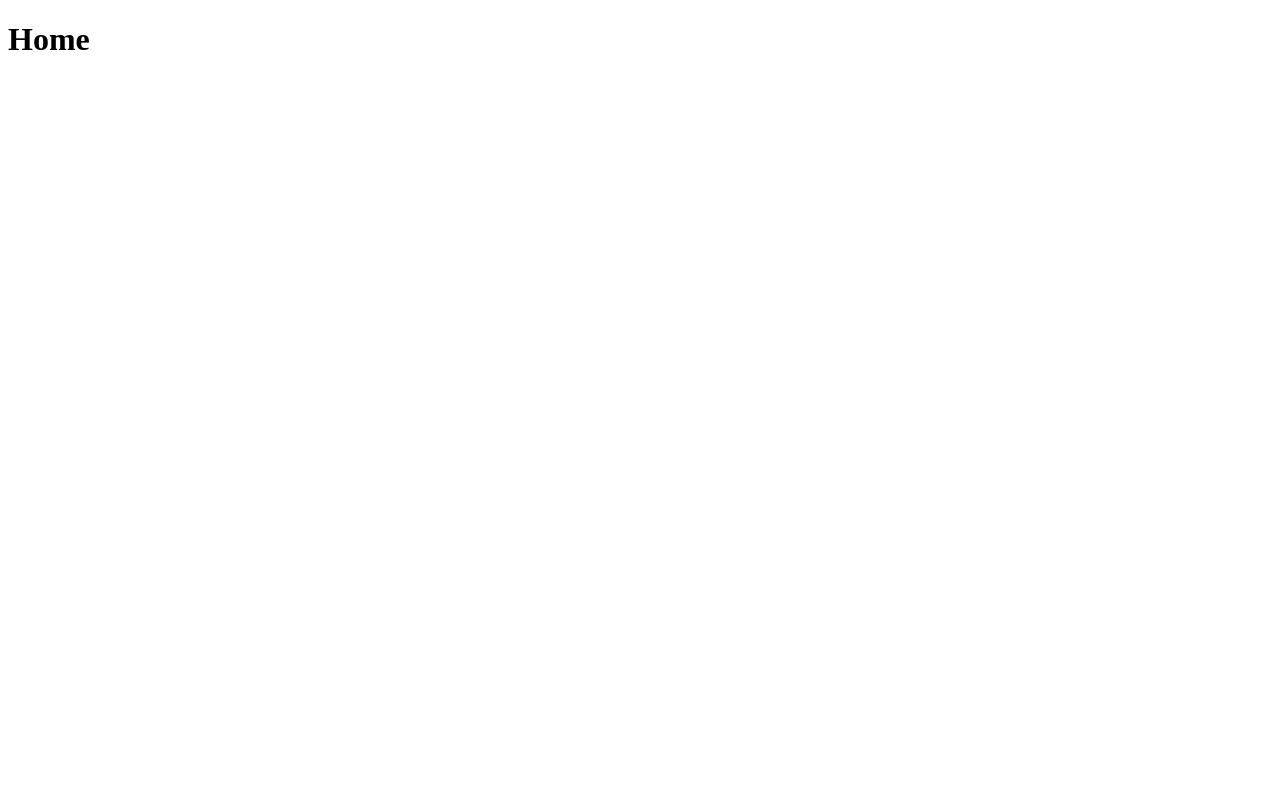
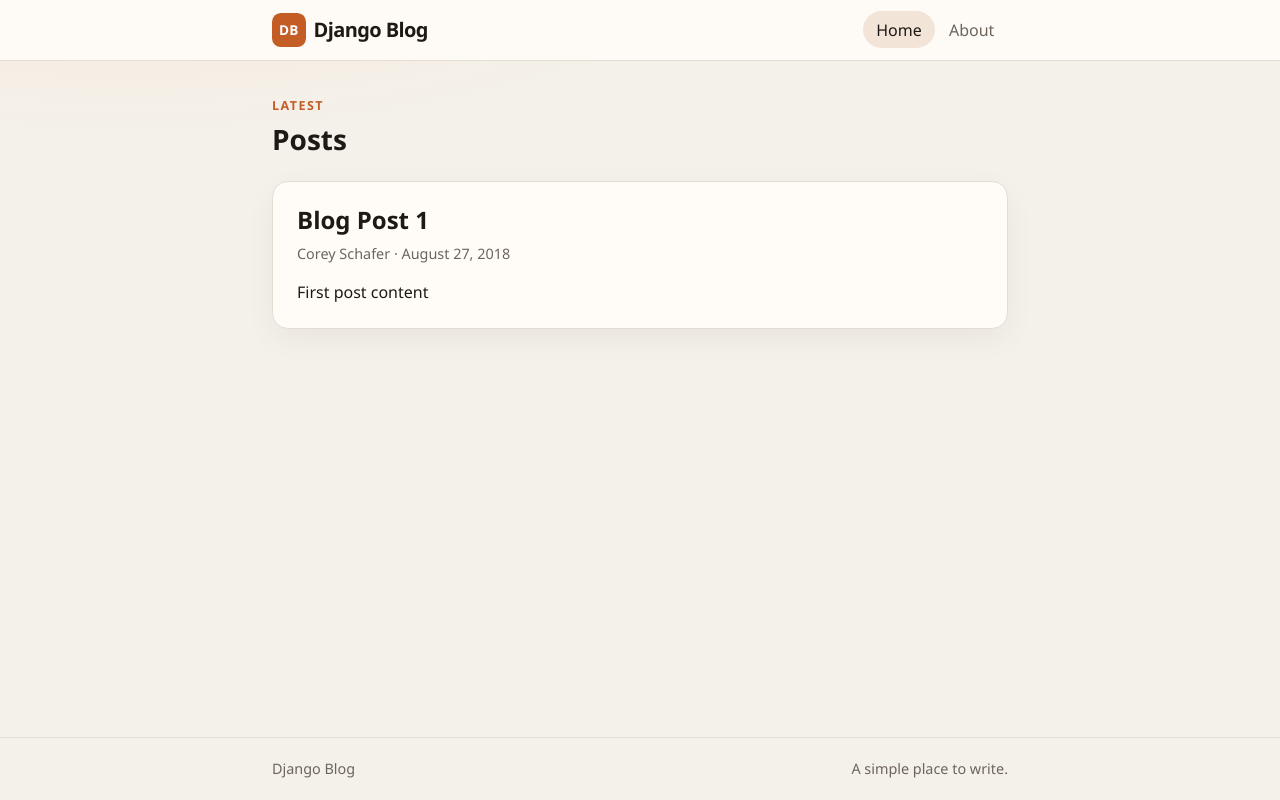
Before and after one commit to Lucas-Brandi/django, a Django app: page / in a window 1280 px wide. Before the commit the page is almost empty. Run offline with Django 5.2, Linux system fonts and the light colour scheme.

Commit message:
feat: gerando um layout para o blog

```diff
--- /dev/null
+++ b/django_project/blog/templates/blog/base.html
@@ -0,0 +1,192 @@
+<!doctype html>
+<html lang="en">
+
+<head>
+    <meta charset="utf-8">
+    <meta name="viewport" content="width=device-width, initial-scale=1">
+
+    <link rel="stylesheet" href="https://cdn.jsdelivr.net/npm/bootstrap@5.3.3/dist/css/bootstrap.min.css"
+        integrity="sha384-QWTKZyjpPEjISv5WaRU9OFeRpok6YctnYmDr5pNlyT2bRjXh0JMhjY6hW+ALEwIH" crossorigin="anonymous">
+
+    {% if title %}
+    <title>Django Blog — {{ title }}</title>
+    {% else %}
+    <title>Django Blog</title>
+    {% endif %}
+
+    <style>
+        :root {
+            --bg: #f4f1ea;
+            --surface: #fffcf7;
+            --ink: #1f1915;
+            --muted: #6d645c;
+            --accent: #c45c26;
+            --accent-soft: #f3e4d8;
+            --line: #e4ddd2;
+        }
+
+        html,
+        body {
+            height: 100%;
+        }
+
+        body {
+            display: flex;
+            flex-direction: column;
+            min-height: 100vh;
+            background:
+                radial-gradient(1200px 400px at 10% -10%, #f8e8dc 0%, transparent 55%),
+                var(--bg);
+            color: var(--ink);
+            font-family: "Segoe UI", "Helvetica Neue", Arial, sans-serif;
+        }
+
+        .site-header {
+            background: rgba(255, 252, 247, 0.88);
+            border-bottom: 1px solid var(--line);
+            backdrop-filter: blur(10px);
+        }
+
+        .brand-mark {
+            width: 2.1rem;
+            height: 2.1rem;
+            border-radius: 0.55rem;
+            background: var(--accent);
+            color: #fff;
+            display: inline-flex;
+            align-items: center;
+            justify-content: center;
+            font-weight: 700;
+            letter-spacing: 0.02em;
+            font-size: 0.85rem;
+        }
+
+        .navbar-brand {
+            font-weight: 700;
+            letter-spacing: -0.03em;
+            color: var(--ink) !important;
+        }
+
+        .nav-link {
+            color: var(--muted) !important;
+            font-weight: 500;
+            border-radius: 999px;
+            padding: 0.4rem 0.85rem !important;
+        }
+
+        .nav-link:hover,
+        .nav-link.active {
+            color: var(--ink) !important;
+            background: var(--accent-soft);
+        }
+
+        .site-main {
+            flex: 1;
+            padding: 2.25rem 0 3rem;
+        }
+
+        .page-shell {
+            max-width: 760px;
+        }
+
+        .site-footer {
+            border-top: 1px solid var(--line);
+            color: var(--muted);
+            font-size: 0.9rem;
+            padding: 1.25rem 0;
+        }
+
+        .card-post {
+            background: var(--surface);
+            border: 1px solid var(--line);
+            border-radius: 1rem;
+            box-shadow: 0 10px 30px rgba(31, 25, 21, 0.05);
+        }
+
+        .card-post + .card-post {
+            margin-top: 1.15rem;
+        }
+
+        .post-meta {
+            color: var(--muted);
+            font-size: 0.9rem;
+        }
+
+        .empty-state {
+            background: var(--surface);
+            border: 1px dashed var(--line);
+            border-radius: 1rem;
+            padding: 2.5rem 1.5rem;
+            text-align: center;
+            color: var(--muted);
+        }
+
+        .page-kicker {
+            color: var(--accent);
+            font-size: 0.78rem;
+            font-weight: 700;
+            letter-spacing: 0.12em;
+            text-transform: uppercase;
+        }
+
+        @media (max-width: 575.98px) {
+            .site-main {
+                padding-top: 1.5rem;
+            }
+
+            .navbar-nav .nav-link {
+                margin: 0.2rem 0;
+            }
+        }
+    </style>
+    {% block extra_css %}{% endblock %}
+</head>
+
+<body>
+    <header class="site-header sticky-top">
+        <nav class="navbar navbar-expand-md">
+            <div class="container page-shell">
+                <a class="navbar-brand d-flex align-items-center gap-2" href="{% url 'blog-home' %}">
+                    <span class="brand-mark">DB</span>
+                    Django Blog
+                </a>
+                <button class="navbar-toggler" type="button" data-bs-toggle="collapse" data-bs-target="#mainNav"
+                    aria-controls="mainNav" aria-expanded="false" aria-label="Toggle navigation">
+                    <span class="navbar-toggler-icon"></span>
+                </button>
+                <div class="collapse navbar-collapse" id="mainNav">
+                    <ul class="navbar-nav ms-auto">
+                        <li class="nav-item">
+                            <a class="nav-link {% if request.resolver_match.url_name == 'blog-home' %}active{% endif %}"
+                                href="{% url 'blog-home' %}">Home</a>
+                        </li>
+                        <li class="nav-item">
+                            <a class="nav-link {% if request.resolver_match.url_name == 'blog-about' %}active{% endif %}"
+                                href="{% url 'blog-about' %}">About</a>
+                        </li>
+                    </ul>
+                </div>
+            </div>
+        </nav>
+    </header>
+
+    <main class="site-main">
+        <div class="container page-shell">
+            {% block content %}{% endblock %}
+        </div>
+    </main>
+
+    <footer class="site-footer">
+        <div class="container page-shell d-flex flex-wrap justify-content-between gap-2">
+            <span>Django Blog</span>
+            <span>A simple place to write.</span>
+        </div>
+    </footer>
+
+    <script src="https://cdn.jsdelivr.net/npm/bootstrap@5.3.3/dist/js/bootstrap.bundle.min.js"
+        integrity="sha384-YvpcrYf0tY3lHB60NNkmXc5s9fDVZLESaAA55NDzOxhy9GkcIdslK1eN7N6jIeHz"
+        crossorigin="anonymous"></script>
+    {% block extra_js %}{% endblock %}
+</body>
+
+</html>
--- a/django_project/blog/templates/blog/home.html
+++ b/django_project/blog/templates/blog/home.html
@@ -1,14 +1,18 @@
-<!DOCTYPE html>
-<html lang="en">
+{% extends "blog/base.html" %}
 
-<head>
-    <meta charset="UTF-8">
-    <meta name="viewport" content="width=device-width, initial-scale=1.0">
-    <title>Document</title>
-</head>
+{% block content %}
+<p class="page-kicker mb-2">Latest</p>
+<h1 class="h3 fw-bold mb-4">Posts</h1>
 
-<body>
-    <h1>Home</h1>
-</body>
-
-</html>
+{% for post in posts %}
+<article class="card-post p-4 p-md-4">
+    <h2 class="h4 fw-bold mb-2">{{ post.title }}</h2>
+    <p class="post-meta mb-3">{{ post.author }} · {{ post.date_posted }}</p>
+    <p class="mb-0">{{ post.content }}</p>
+</article>
+{% empty %}
+<div class="empty-state">
+    <p class="mb-0">No posts found.</p>
+</div>
+{% endfor %}
+{% endblock %}
--- a/django_project/blog/views.py
+++ b/django_project/blog/views.py
@@ -1,12 +1,26 @@
 from django.shortcuts import render
-from django.http import HttpResponse
 
 # Create your views here.
+posts = [
+    {
+        "author": "Corey Schafer",
+        "title": "Blog Post 1",
+        "content": "First post content",
+        "date_posted": "August 27, 2018",
+    },
+]
 
 
 def home(request):
-    return render(request, "blog/home.html")
+    context = {
+        "posts": posts,
+        "title": "Home",
+    }
+    return render(request, "blog/home.html", context)
 
 
 def about(request):
-    return render(request, "blog/about.html")
+    context = {
+        "title": "About",
+    }
+    return render(request, "blog/about.html", context)
```
Also changed, not shown: django_project/blog/templates/blog/about.html (+11 -13 lines).
